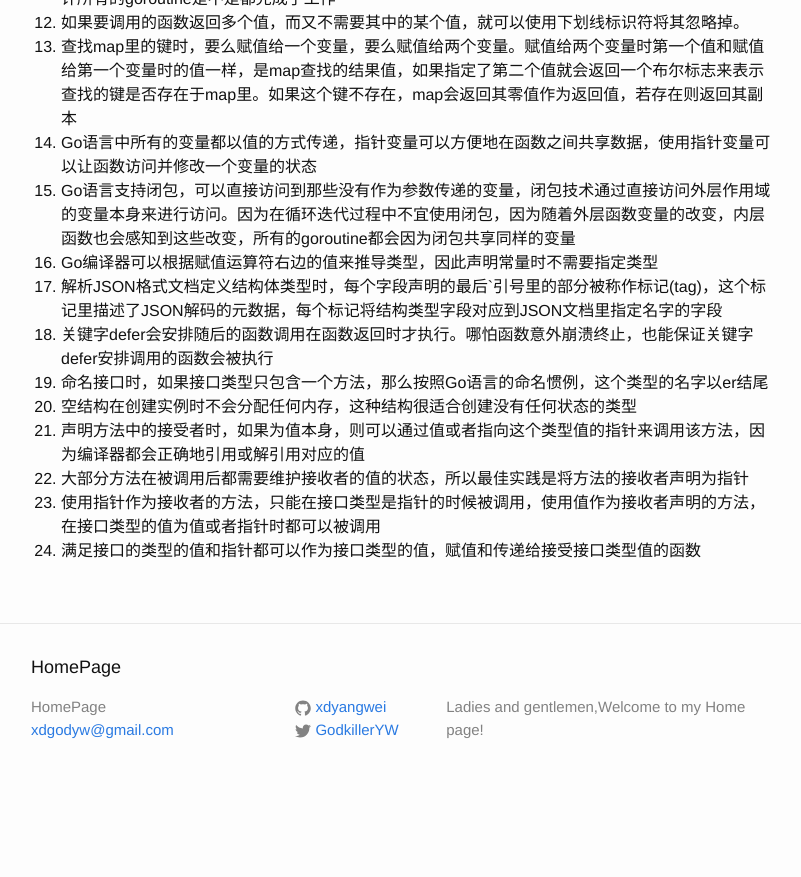
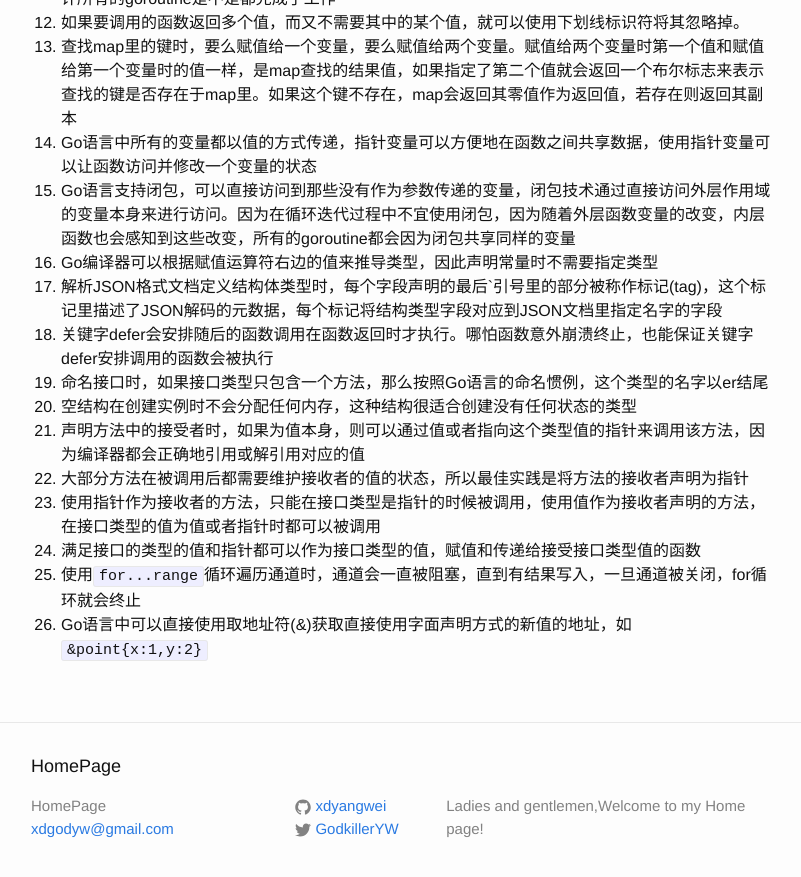
Before and after one commit to xdyangwei/xdyangwei.github.io, a Jekyll site: the page built from _posts/2020-4-21-Golang注意事项.md, in a window 1280 px wide and 900 px high, scrolled down 1176 px. Shown: the top 877 px of the window, without its empty margins (239-1040 px from the left). Built offline with Jekyll 4.4.1, drawn with Linux system fonts in a browser that asks for light colours; our own code applies the rules of GitHub Pages for plain Markdown files; before the commit the page ends 1977 px from its top, so only the background shows below that.

Commit message:
add some tips

```diff
--- a/_posts/2020-4-21-Golang注意事项.md
+++ b/_posts/2020-4-21-Golang注意事项.md
@@ -34,3 +34,5 @@
 22. 大部分方法在被调用后都需要维护接收者的值的状态，所以最佳实践是将方法的接收者声明为指针
 23. 使用指针作为接收者的方法，只能在接口类型是指针的时候被调用，使用值作为接收者声明的方法，在接口类型的值为值或者指针时都可以被调用
 24. 满足接口的类型的值和指针都可以作为接口类型的值，赋值和传递给接受接口类型值的函数
+25. 使用`for...range`循环遍历通道时，通道会一直被阻塞，直到有结果写入，一旦通道被关闭，for循环就会终止
+26. Go语言中可以直接使用取地址符(&)获取直接使用字面声明方式的新值的地址，如`&point{x:1,y:2}`
```
